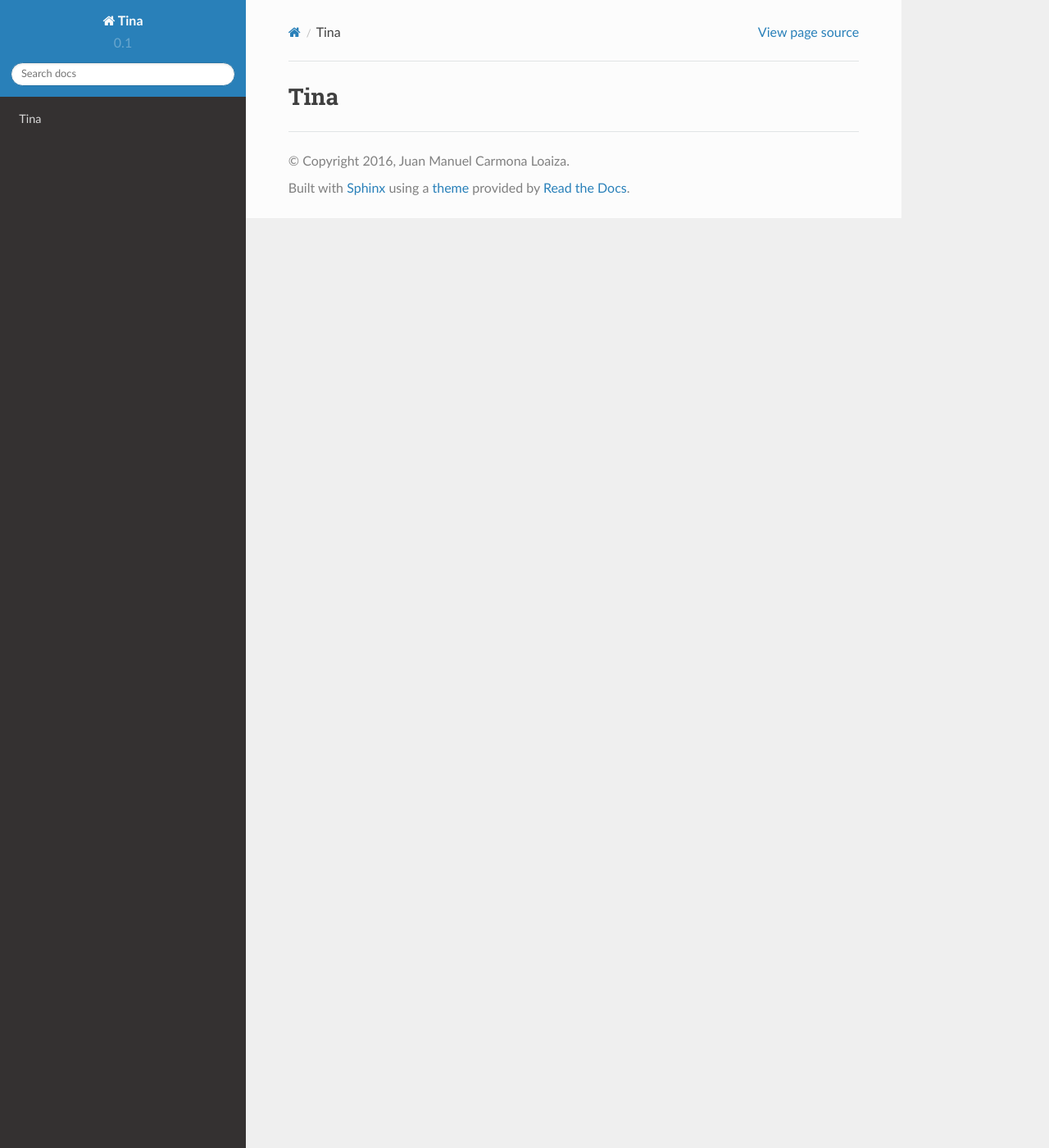
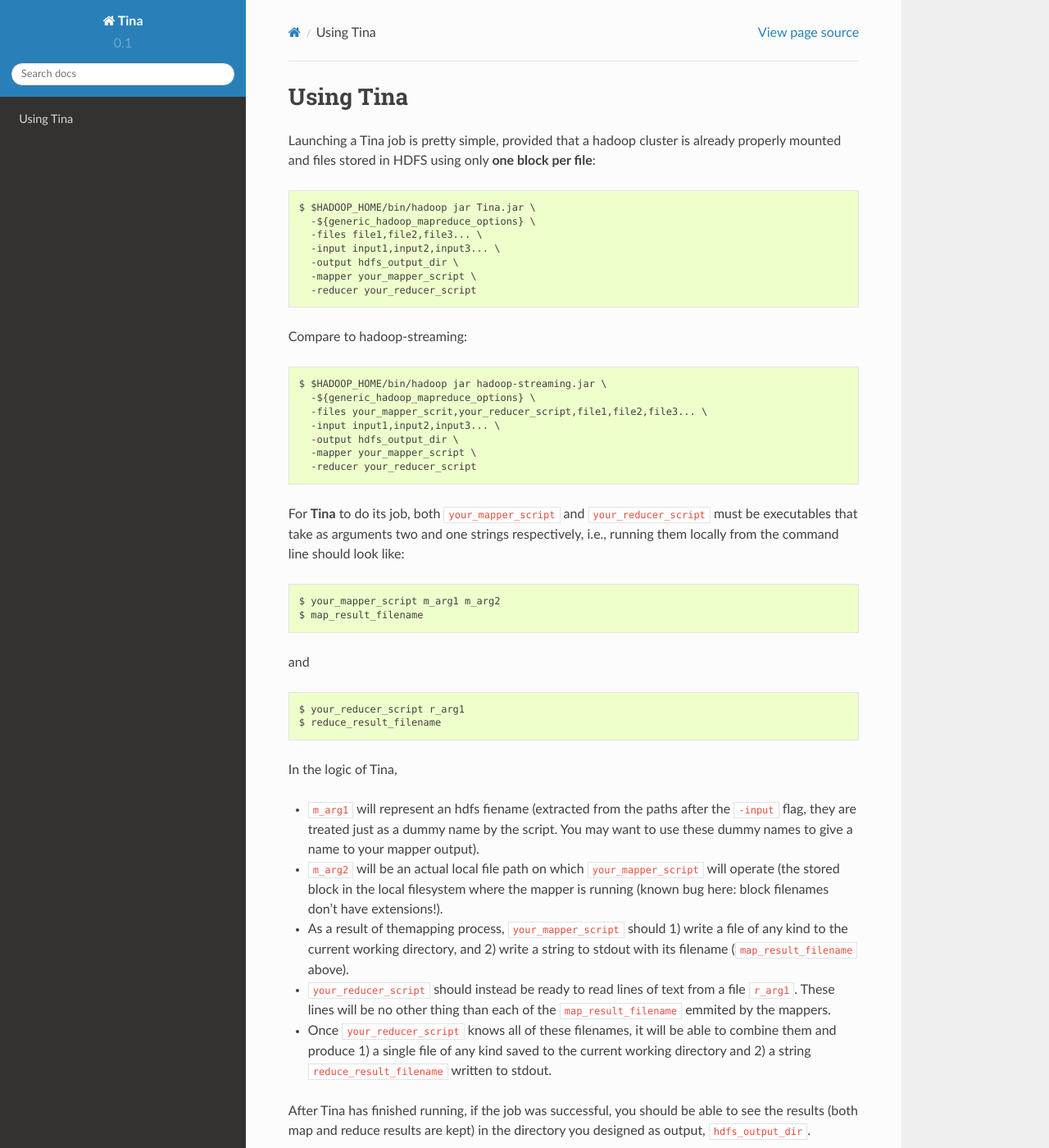
Before and after one commit to juanmcloaiza/Tina, a Sphinx documentation site: the page built from docs/README.rst, in a window 1280 px wide and 1400 px high. Shown: the whole window at 82% size. Built offline with Sphinx 7.4.7 and the Read the Docs theme 2.0.0, drawn with Linux system fonts in a browser that asks for light colours; formulas are drawn with MathJax 3.

Commit message:
starting docs

```diff
--- a/docs/README.rst
+++ b/docs/README.rst
@@ -1,4 +1,70 @@
 .. _readme:
 
-Tina
-====
+Using Tina
+=================
+
+
+Launching a Tina job is pretty simple, provided that a hadoop cluster is already properly
+mounted and files stored in HDFS using only **one block per file**:
+
+::
+
+	$ $HADOOP_HOME/bin/hadoop jar Tina.jar \
+	  -${generic_hadoop_mapreduce_options} \
+	  -files file1,file2,file3... \
+	  -input input1,input2,input3... \
+	  -output hdfs_output_dir \
+	  -mapper your_mapper_script \
+	  -reducer your_reducer_script
+
+::
+
+Compare to hadoop-streaming:
+
+::
+
+	$ $HADOOP_HOME/bin/hadoop jar hadoop-streaming.jar \
+	  -${generic_hadoop_mapreduce_options} \
+	  -files your_mapper_scrit,your_reducer_script,file1,file2,file3... \
+	  -input input1,input2,input3... \
+	  -output hdfs_output_dir \
+	  -mapper your_mapper_script \
+	  -reducer your_reducer_script
+
+::
+
+
+For **Tina** to do its job, both ``your_mapper_script`` and ``your_reducer_script`` must be executables
+that take as arguments two and one  strings respectively, i.e., running them locally from the command line should look like:
+
+::
+
+	$ your_mapper_script m_arg1 m_arg2
+	$ map_result_filename
+
+::
+
+and
+
+::
+
+	$ your_reducer_script r_arg1
+	$ reduce_result_filename
+
+::
+
+In the logic of Tina,
+
+* ``m_arg1`` will represent an hdfs fiename (extracted from the paths after the ``-input`` flag, they are treated just as a dummy name by the script. You may want to use these dummy names to give a name to your mapper output).
+
+* ``m_arg2`` will be an actual local file path on which ``your_mapper_script`` will operate (the stored block in the local filesystem where the mapper is running (known bug here: block filenames don't have extensions!).
+
+* As a result of themapping process, ``your_mapper_script`` should 1) write a file of any kind to the current working directory,  and 2) write a string to stdout with its filename (``map_result_filename`` above).
+
+
+* ``your_reducer_script`` should instead be ready to read lines of text from a file ``r_arg1``. These lines will be no other thing than each of the ``map_result_filename`` emmited by the mappers.
+
+* Once ``your_reducer_script`` knows all of these filenames, it will be able to combine them and produce 1) a single file of any kind saved to the current working directory and 2) a string ``reduce_result_filename`` written to stdout.
+
+After Tina has finished running, if the job was successful, you should be able to see
+the results (both map and reduce results are kept) in the directory you designed as output, ``hdfs_output_dir``.
--- a/docs/conf.py
+++ b/docs/conf.py
@@ -307,7 +307,7 @@ latex_documents = [
 # One entry per manual page. List of tuples
 # (source start file, name, description, authors, manual section).
 man_pages = [
-    (master_doc, 'Tina', u'Tina Documentation',
+    (master_doc, 'tina', u'Tina Documentation',
      [author], 1)
 ]
 
```
Also changed, not shown: docs/index.rst (+28 -7 lines).
